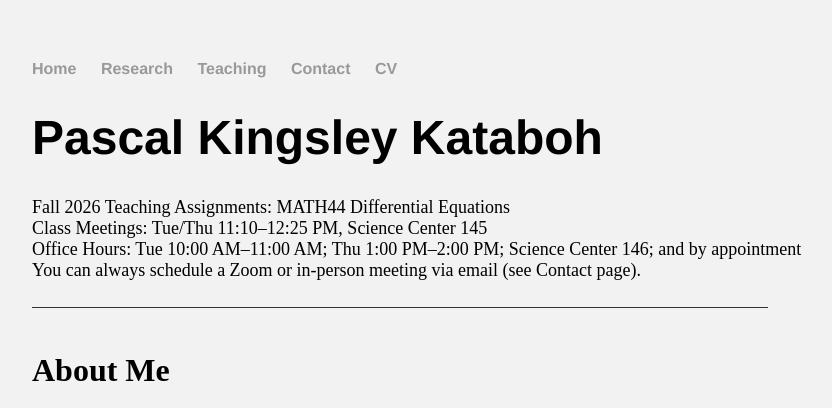
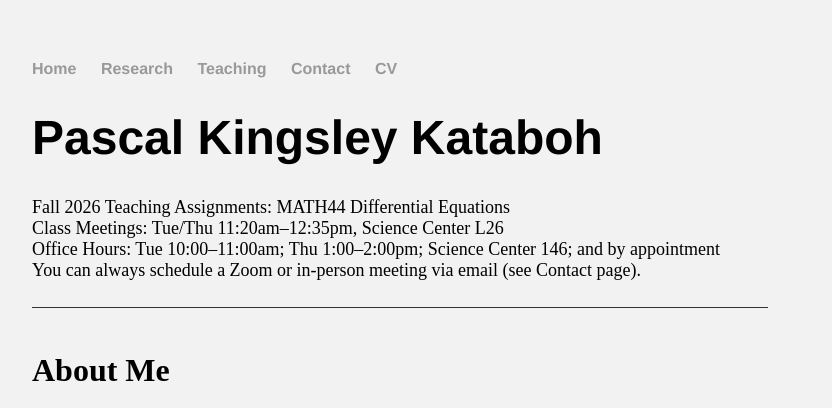
Before and after one commit to kataboh/kataboh.github.io, a Jekyll site: the page built from index.html, in a window 1280 px wide, cut to the strip 0-408 px from the top of the page. Shown: the whole strip, without its empty margins (160-992 px from the left). Built offline with Jekyll 4.4.1, drawn with Linux system fonts in a browser that asks for light colours.

Commit message:
Update index.html

```diff
--- a/index.html
+++ b/index.html
@@ -6,9 +6,9 @@ title: Pascal Kingsley Kataboh's Homepage
 	<h1>Pascal Kingsley Kataboh</h1>
 	<font size="4">Fall 2026 Teaching Assignments: MATH44 Differential Equations</font>
 	<br>
-	<font size="4">Class Meetings: Tue/Thu 11:10–12:25 PM, Science Center 145</font>
+	<font size="4">Class Meetings: Tue/Thu 11:20am–12:35pm, Science Center L26</font>
 	<br>
-	<font size="4">Office Hours: Tue 10:00 AM–11:00 AM; Thu 1:00 PM–2:00 PM; Science Center 146; and by appointment</font>
+	<font size="4">Office Hours: Tue 10:00–11:00am; Thu 1:00–2:00pm; Science Center 146; and by appointment</font>
 	<br>
 	<font size="4">You can always schedule a Zoom or in-person meeting via email (see Contact page).</font>
 	<br>
```
